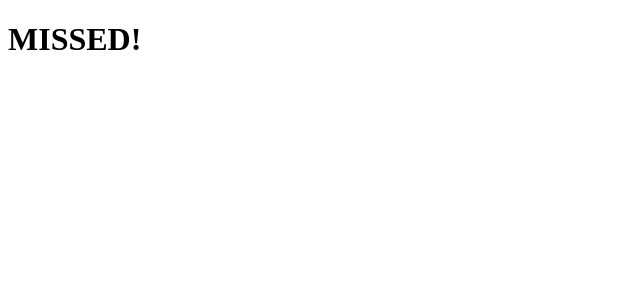
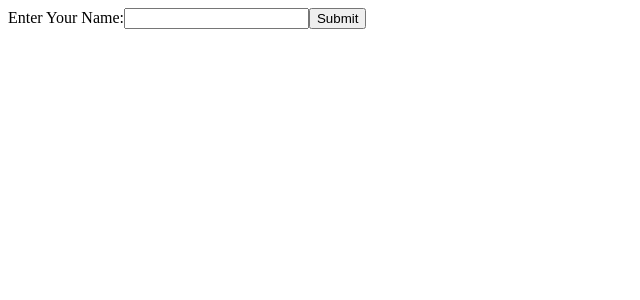
Before and after one commit to shohagh-work/reactapp, a React (Create React App) app: page / in a window 1280 px wide. Shown: the top 300 px of the page, without its empty margins (0-640 px from the left). Built offline with nearby package versions, Linux system fonts and the light colour scheme.

Commit message:
start form

```diff
--- a/src/index.js
+++ b/src/index.js
@@ -1,12 +1,66 @@
 /* eslint-disable react/react-in-jsx-scope */
+import { useState } from 'react';
 import ReactDOM from 'react-dom/client';
 // import Garage from './Message';
 
 const root = ReactDOM.createRoot(
   document.getElementById('root'),
 );
+/* React orms */
+function MyForm() {
+  const [name, setName] = useState('');
+  const handleSubmit = (event) => {
+    event.preventDefault();
+    // eslint-disable-next-line no-alert
+    alert(`The name you entered was: ${name}`);
+  };
+  return (
+    <form onSubmit={handleSubmit}>
+      <label htmlFor="a">
+        Enter Your Name:
+        <input
+          id="a"
+          type="text"
+          value={name}
+          onChange={(e) => setName(e.target.value)}
+        />
+      </label>
+      <input type="submit" />
+    </form>
+  );
+}
+const element = <MyForm />;
+root.render(element);
+/* React Lists
+function Car({ brand: { key, brand } }) {
+  return (
+    <li>
+      I have
+      {' '}
+      {key}
+      {' '}
+      {brand}
+      {' '}
+      car
+    </li>
+  );
+}
+function Garage() {
+  const cars = [
+    { key: 1, brand: 'BMW' },
+    { key: 2, brand: 'Ford' },
+    { key: 3, brand: 'Volvo' },
+    { key: 4, brand: 'Tesla' },
+  ];
+  return (
+    <ul>
+      {cars.map((car) => <Car brand={car} />)}
+    </ul>
+  );
+}
+root.render(<Garage />); */
 /* React Conditionals */
-/* Ternary Operator */
+/* Ternary Operator
 // function MissedGoal() {
 //   return ;
 // }
@@ -22,7 +76,7 @@ function Goal({ isGoal }) {
     </>
   );
 }
-root.render(<Goal isGoal={false} />);
+root.render(<Goal isGoal={false} />); */
 /* && condition
 function Garage(props) {
   const { cars } = props;
```
